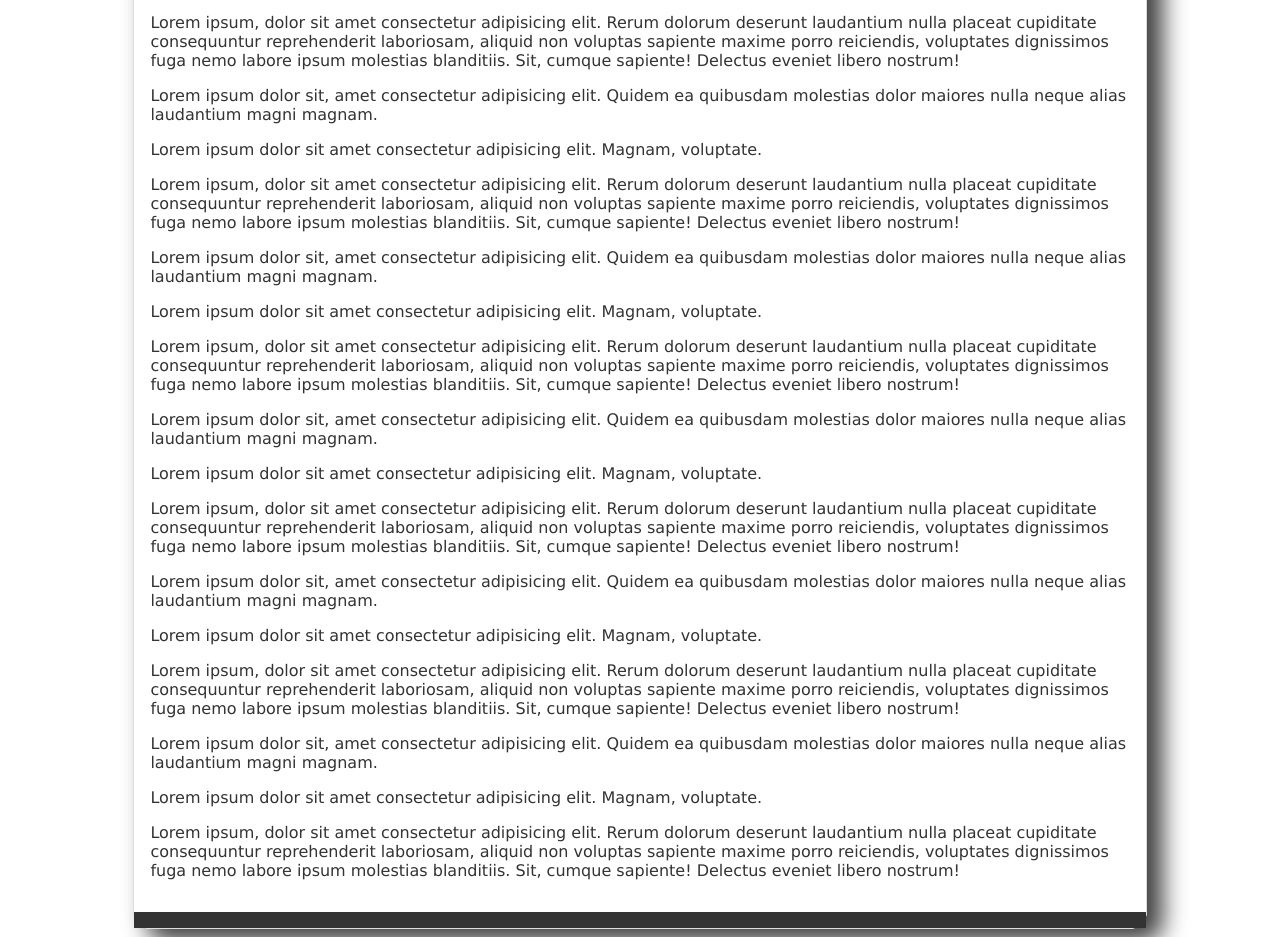
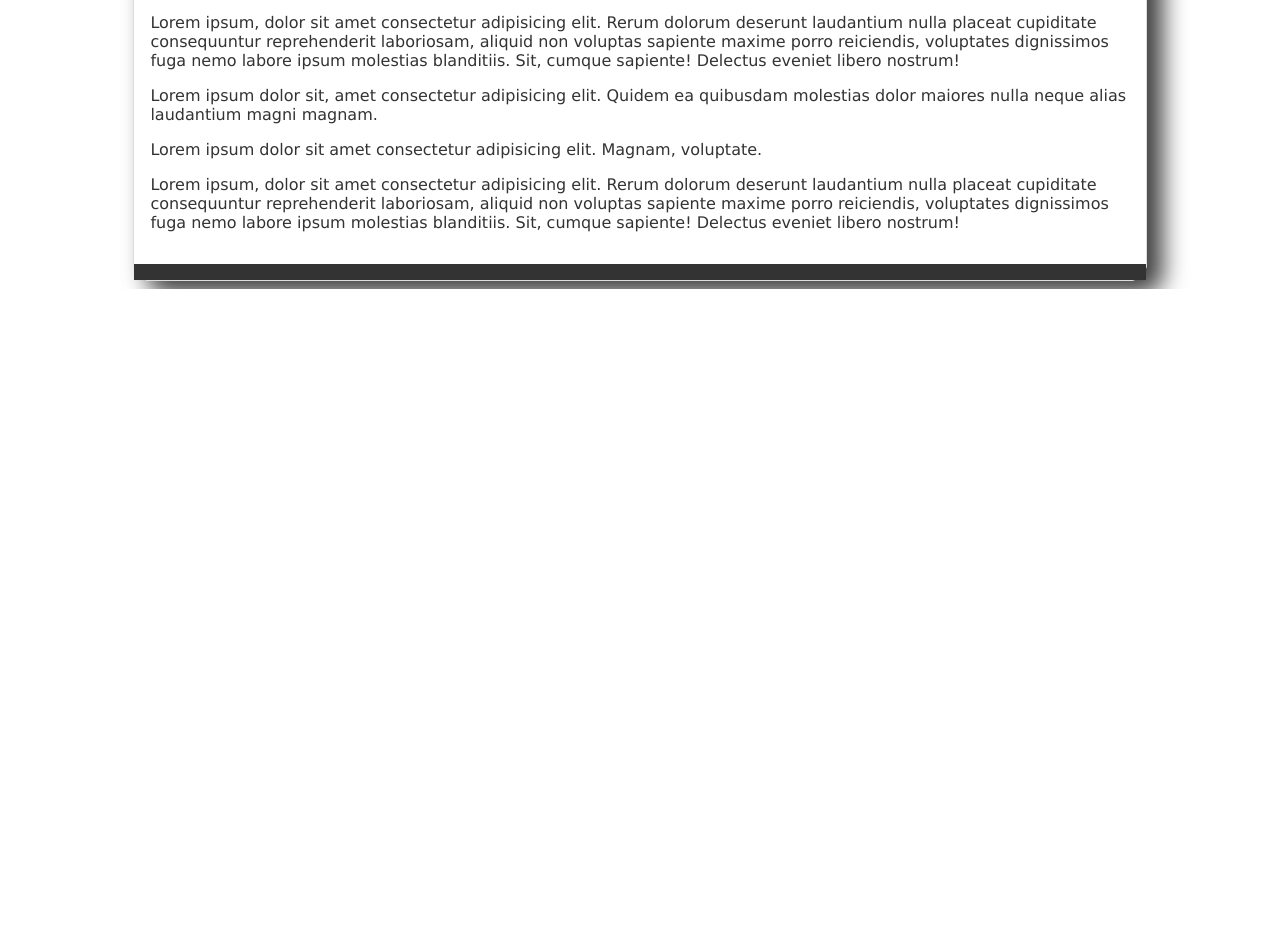
Before and after one commit to nibvle2/Sites, a plain HTML site: page Ejemplo/index.html in a window 1280 px wide. Shown: the part 683-1620 px from the top of the page. After the commit the page ends 972 px from the top, so only its background shows below. Drawn offline with Linux system fonts and the light colour scheme.

Commit message:
eliminacion de algunos contenidos

```diff
--- a/Ejemplo/index.html
+++ b/Ejemplo/index.html
@@ -33,26 +33,7 @@
             <div class="boletin">
                 <p>Lorem ipsum, dolor sit amet consectetur adipisicing elit. Rerum dolorum deserunt laudantium nulla placeat cupiditate consequuntur reprehenderit laboriosam, aliquid non voluptas sapiente maxime porro reiciendis, voluptates dignissimos fuga nemo labore ipsum molestias blanditiis. Sit, cumque sapiente! Delectus eveniet libero nostrum!</p>
             </div>
-            <p>Lorem ipsum dolor sit, amet consectetur adipisicing elit. Quidem ea quibusdam molestias dolor maiores nulla neque alias laudantium magni magnam.</p>
-            <p>Lorem ipsum dolor sit amet consectetur adipisicing elit. Magnam, voluptate.</p>
-            <div class="boletin">
-                <p>Lorem ipsum, dolor sit amet consectetur adipisicing elit. Rerum dolorum deserunt laudantium nulla placeat cupiditate consequuntur reprehenderit laboriosam, aliquid non voluptas sapiente maxime porro reiciendis, voluptates dignissimos fuga nemo labore ipsum molestias blanditiis. Sit, cumque sapiente! Delectus eveniet libero nostrum!</p>
-            </div>
-            <p>Lorem ipsum dolor sit, amet consectetur adipisicing elit. Quidem ea quibusdam molestias dolor maiores nulla neque alias laudantium magni magnam.</p>
-            <p>Lorem ipsum dolor sit amet consectetur adipisicing elit. Magnam, voluptate.</p>
-            <div class="boletin">
-                <p>Lorem ipsum, dolor sit amet consectetur adipisicing elit. Rerum dolorum deserunt laudantium nulla placeat cupiditate consequuntur reprehenderit laboriosam, aliquid non voluptas sapiente maxime porro reiciendis, voluptates dignissimos fuga nemo labore ipsum molestias blanditiis. Sit, cumque sapiente! Delectus eveniet libero nostrum!</p>
-            </div>
-            <p>Lorem ipsum dolor sit, amet consectetur adipisicing elit. Quidem ea quibusdam molestias dolor maiores nulla neque alias laudantium magni magnam.</p>
-            <p>Lorem ipsum dolor sit amet consectetur adipisicing elit. Magnam, voluptate.</p>
-            <div class="boletin">
-                <p>Lorem ipsum, dolor sit amet consectetur adipisicing elit. Rerum dolorum deserunt laudantium nulla placeat cupiditate consequuntur reprehenderit laboriosam, aliquid non voluptas sapiente maxime porro reiciendis, voluptates dignissimos fuga nemo labore ipsum molestias blanditiis. Sit, cumque sapiente! Delectus eveniet libero nostrum!</p>
-            </div>
-            <p>Lorem ipsum dolor sit, amet consectetur adipisicing elit. Quidem ea quibusdam molestias dolor maiores nulla neque alias laudantium magni magnam.</p>
-            <p>Lorem ipsum dolor sit amet consectetur adipisicing elit. Magnam, voluptate.</p>
-            <div class="boletin">
-                <p>Lorem ipsum, dolor sit amet consectetur adipisicing elit. Rerum dolorum deserunt laudantium nulla placeat cupiditate consequuntur reprehenderit laboriosam, aliquid non voluptas sapiente maxime porro reiciendis, voluptates dignissimos fuga nemo labore ipsum molestias blanditiis. Sit, cumque sapiente! Delectus eveniet libero nostrum!</p>
-            </div>
+
 
         </div><!-- post -->
 
```
